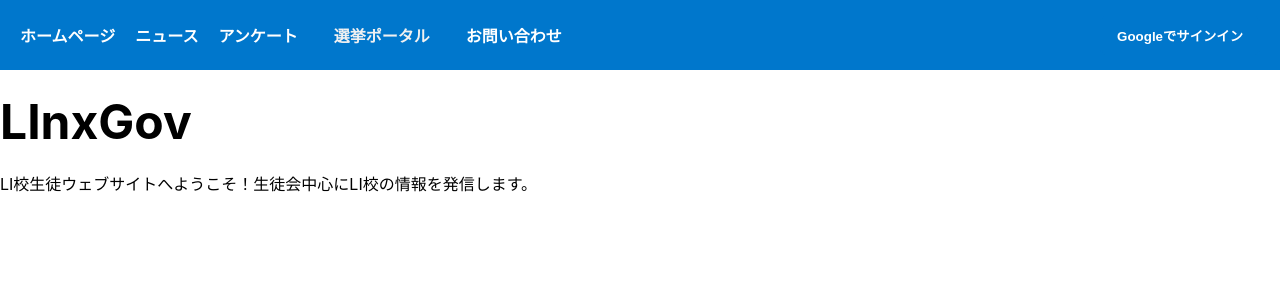
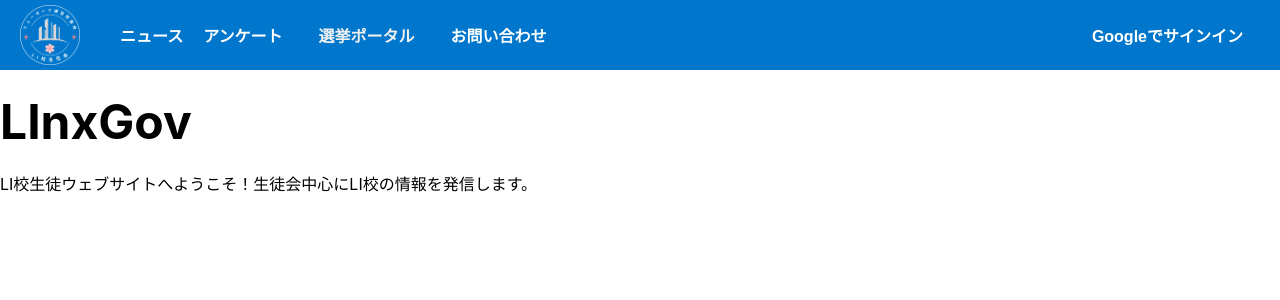
Before and after one commit to Paperdasher/hoshukoweb, a React (Create React App) app: page / in a window 1280 px wide. Shown: the top 300 px of the page. Built offline with nearby package versions, Linux system fonts and the light colour scheme; no server answers; the database is empty.

Commit message:
added logo, changed styling

```diff
--- a/src/App.css
+++ b/src/App.css
@@ -78,32 +78,50 @@ h1 {
 .navbar {
   display: flex;
   justify-content: space-between;
-  align-items: center;
+  align-items: center; /* Centers the content vertically */
   background-color: #0077cc; /* Consistent with the navbar color */
-  padding: 10px 20px;
+  padding: 15px 20px; /* Increase padding for a larger navbar */
   position: fixed;
   top: 0;
   left: 0;
   width: 100%;
-  height: 50px;
+  height: 40px; /* Increase the height of the navbar */
   z-index: 1000;
 }
 
 /* Left-side Navigation Links */
+/* Left-side Navigation Links */
 .nav-links {
   display: flex;
   gap: 20px;
+  align-items: center; /* Ensures the links are vertically centered */
 }
 
 .nav-links a {
   color: white;
   text-decoration: none;
   font-weight: bold;
+  font-size: 16px; /* Increased font size */
   transition: 0.3s ease;
 }
 
 .nav-links a:hover {
   text-decoration: underline;
+}
+
+
+/* Logo link */
+.logo-link {
+  display: inline-block;
+  padding-right: 20px; /* Space after the logo */
+  height: 100%;
+  display: flex;
+  align-items: center; /* Ensures the logo is vertically centered */
+}
+
+.logo-image {
+  height: 60px; /* Adjust logo size to fit with the larger navbar */
+  width: auto; /* Maintain aspect ratio */
 }
 
 /* Dropdown styles */
@@ -164,7 +182,7 @@ h1 {
   background-color: transparent;
   color: white;
   padding: 10px 20px;
-  font-size: 16px;
+  font-size: 22px;
   border: none;
   cursor: pointer;
   transition: background-color 0.3s ease;
@@ -241,6 +259,7 @@ body {
   padding: 8px 15px;
   border-radius: 5px;
   font-weight: bold;
+  font-size: 16px;
   cursor: pointer;
   transition: 0.3s ease;
   margin-right: 40px;
@@ -252,6 +271,10 @@ body {
 }
 
 
+
+
+
+
 /* Adjust body to prevent content from hiding under navbar */
 body {
   padding-top: 60px;
--- a/src/App.js
+++ b/src/App.js
@@ -103,7 +103,10 @@ function App() {
         {/* Navigation Bar */}
         <div className="navbar">
         <div className="nav-links">
-            <Link to="/">ホームページ</Link>
+          {/* Replaced "ホームページ" with the logo image */}
+          <Link to="/" className="logo-link">
+            <img src="/../logonew.png" alt="Logo" className="logo-image" />
+          </Link>
           <Link to="/news">ニュース</Link>
           <Link to="/survey">アンケート</Link>
 
@@ -150,6 +153,7 @@ function App() {
           </div>
         </div>
 
+
         {/* Page Routes */}
         <Routes>
           <Route path="/" element={<HomePage />} />
```
Lines whose indentation alone changed are shown as unchanged.
